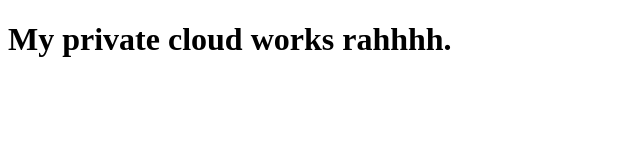
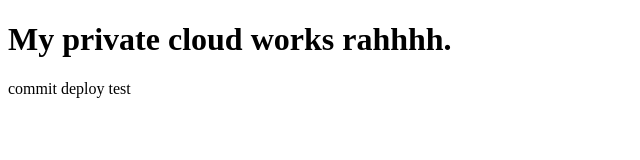
Before and after one commit to samhu1/cool-test, a plain HTML site: page index.html in a window 1280 px wide. Shown: the whole page, without its empty margins (0-640 px from the left). Drawn offline with Linux system fonts and the light colour scheme.

Commit message:
Add deployment test paragraph to index.html

```diff
--- a/index.html
+++ b/index.html
@@ -2,5 +2,6 @@
 <html>
   <body>
     <h1>My private cloud works rahhhh.</h1>
+    <p>commit deploy test</p>
   </body>
 </html>
```
